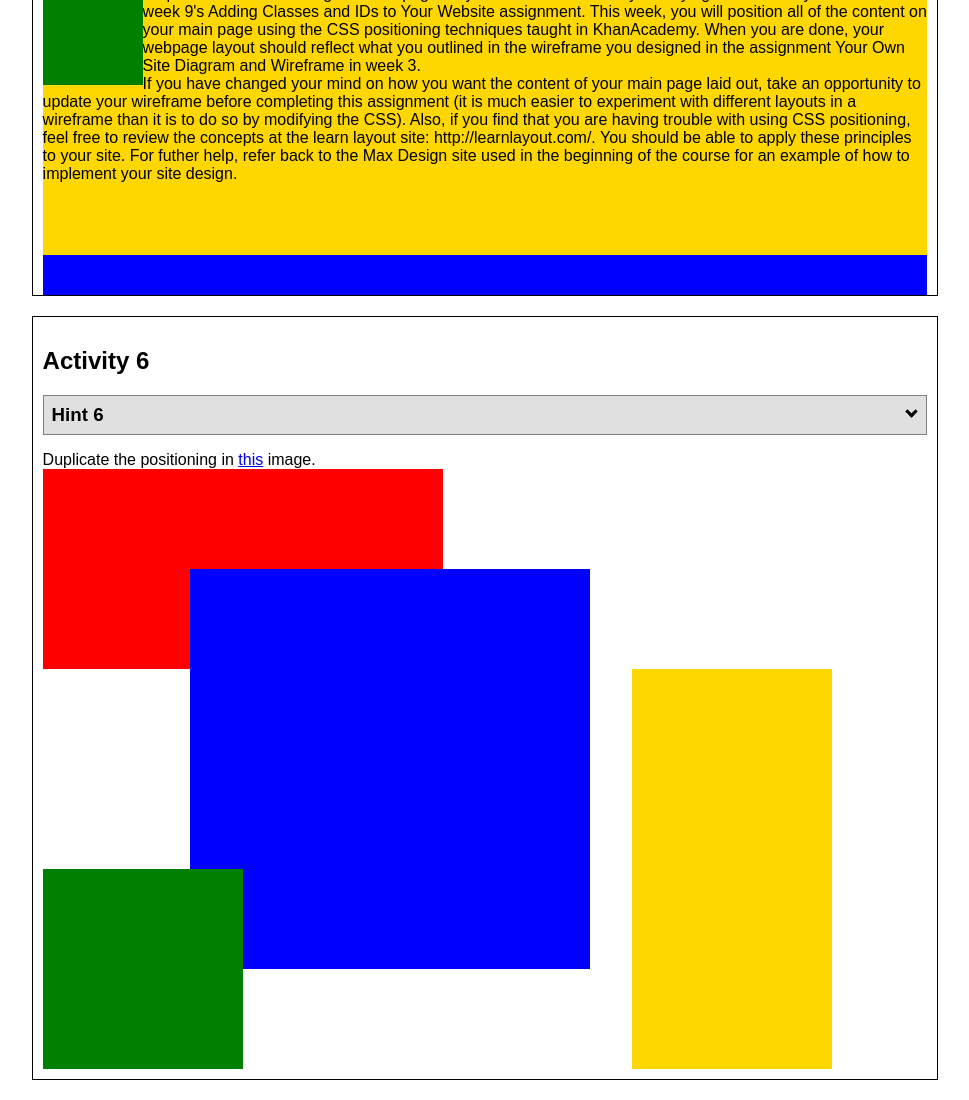
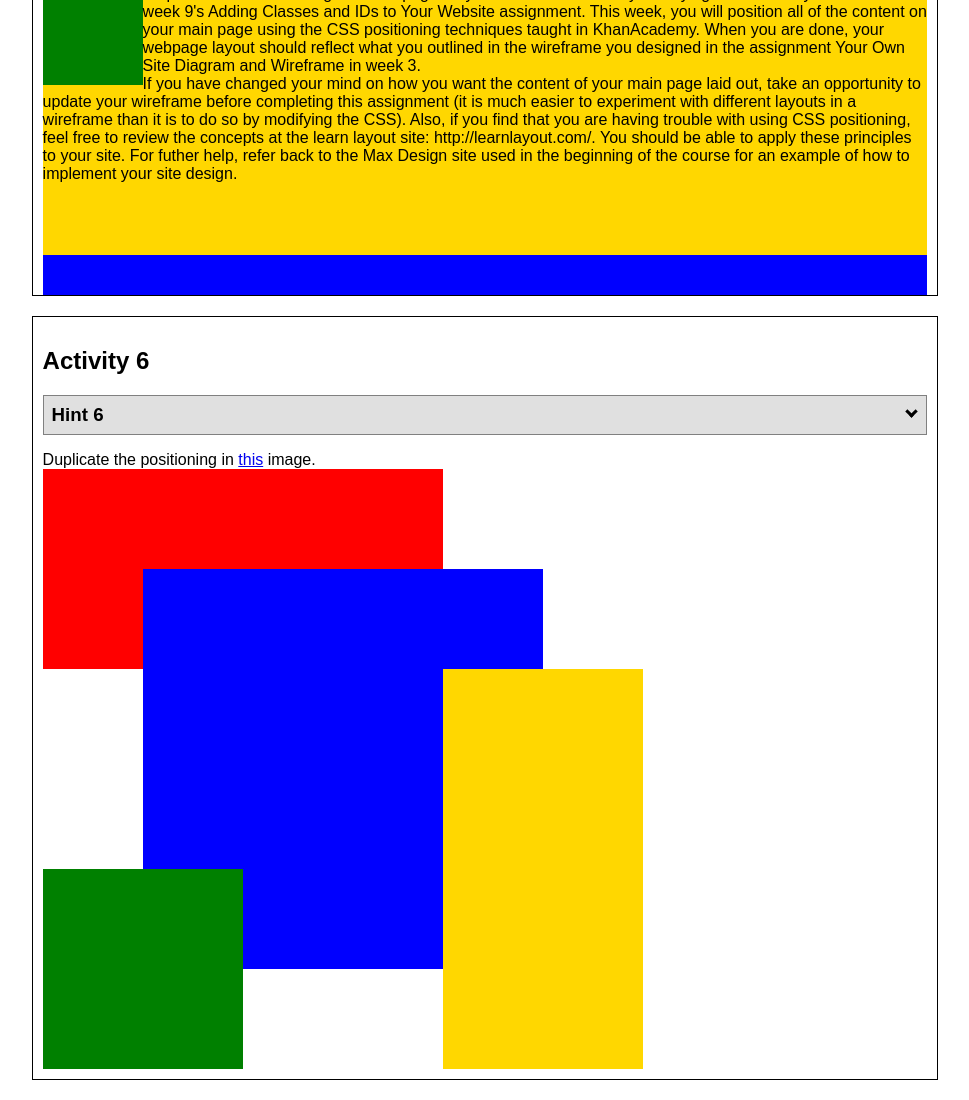
Before and after one commit to edu-az/eduaz.github.io, a plain HTML site: page positioning.html in a window 1280 px wide. Shown: the part 2811-3911 px from the top of the page, without its empty margins (155-1124 px from the left). Drawn offline with Linux system fonts and the light colour scheme.

Commit message:
Corrected error in css

```diff
--- a/positionstyles.css
+++ b/positionstyles.css
@@ -12,7 +12,6 @@
   height: 100px;
   background-color: red;
   grid-column: 1/3;
-
 }
 .green1 {
   width: 200px;
@@ -33,6 +32,7 @@
 /* Activity 2 styles */
 .content2 {
   /* This is the parent of the activity 2 boxes. */
+
 }
 .red2 {
   width: 100px;
@@ -150,7 +150,7 @@
 .content6 {
   /* This is the parent of the activity 6 boxes. */
   display: grid;
-  grid-template-columns: 6(100px);
+  grid-template-columns: repeat(6, 100px);
 }
 .red6 {
   width: 400px;
```
